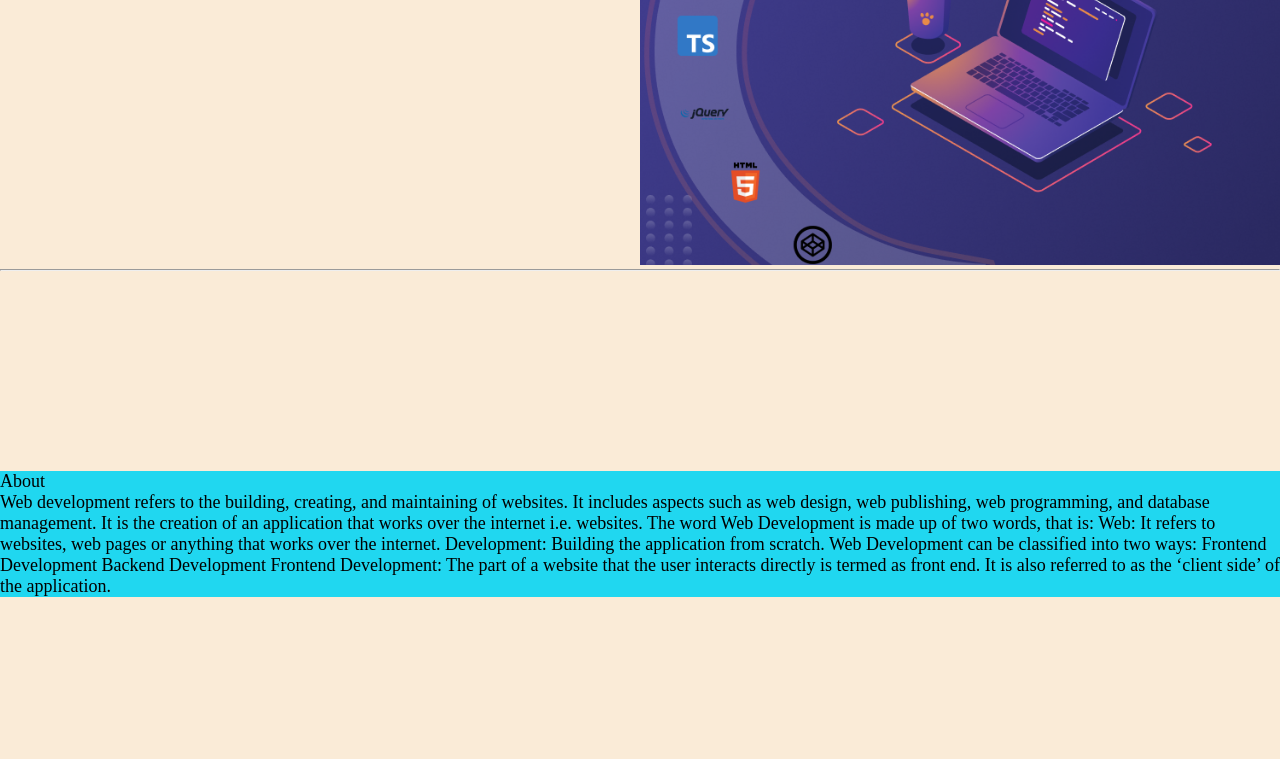
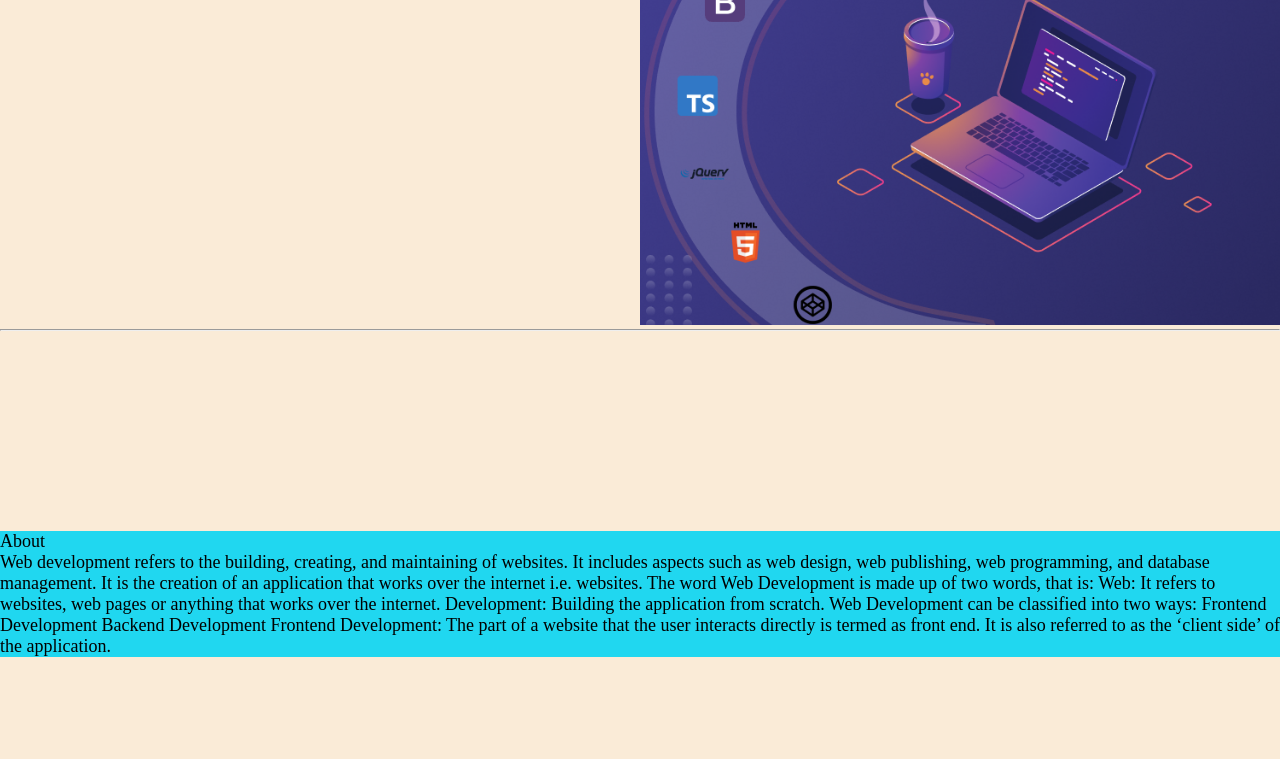
Before and after one commit to VaishnaviBadade/css_project, a plain HTML site: page index.html in a window 1280 px wide. Shown: the part 182-941 px from the top of the page. Drawn offline with Linux system fonts and the light colour scheme.

Commit message:
padding apply

```diff
--- a/index.html
+++ b/index.html
@@ -25,14 +25,14 @@
     </nav>
 
     <div class="container1">
-        <div class="left">
+        <div class="left" style="margin-top: 80px;">
             <h1>Frontend Designer</h1><br>
             <h3>
                 Frontend design involves creating
                 the HTML, CSS, and presentational JavaScript code that makes up a user interface.
             </h3>
         </div>
-        <div class="right">
+        <div class="right" style="margin-top: 80px;">
             <img src="./Assets/img/frontend-development-tools.png" width="100%" height="auto">
         </div>
     </div>
```
